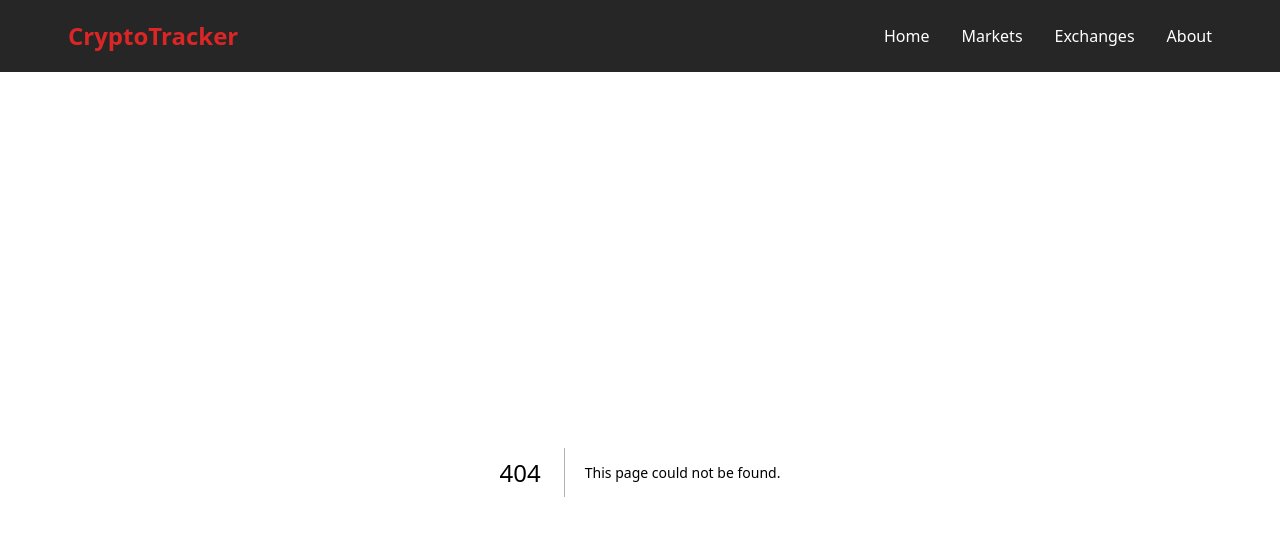
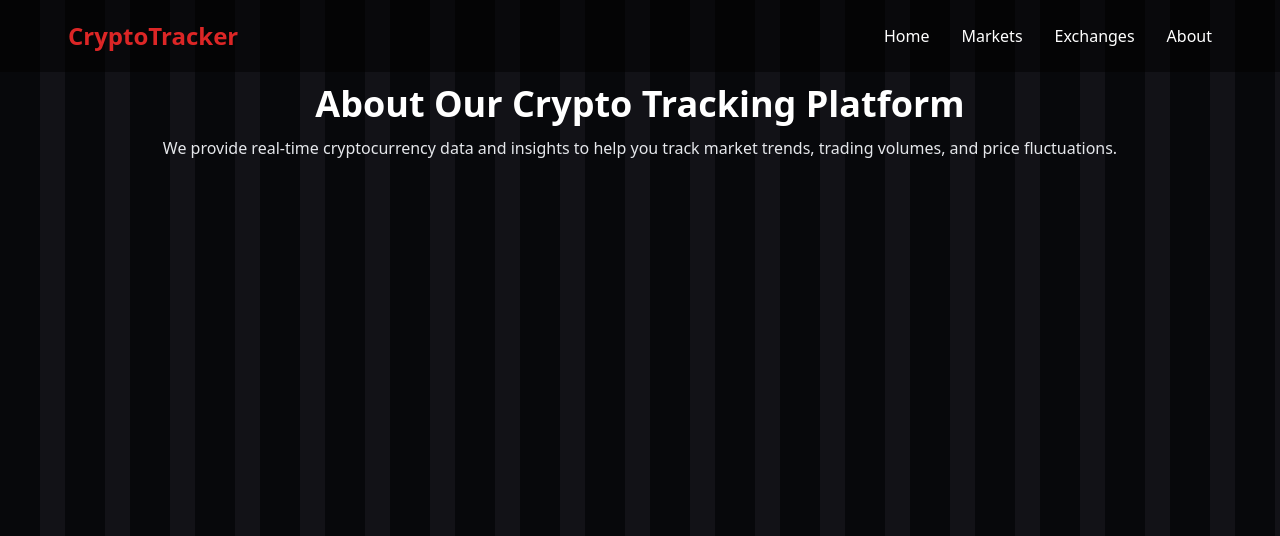
Before and after one commit to khachatryanhovhannes/crypto-website, a Next.js app: page /about in a window 1280 px wide. Before the commit this address had no page. Shown: the top 536 px of the page. Built offline with nearby package versions, Linux system fonts and the light colour scheme.

Commit message:
develop: Adding About page title and subtitle

```diff
--- /dev/null
+++ b/app/about/page.tsx
@@ -0,0 +1,13 @@
+import { PageHeading } from "@/components/global";
+
+export default function About() {
+  return (
+    <main className="lg:px-12 md:px-6 px-3 bg-black bg-opacity-70 min-h-screen">
+      <PageHeading
+        title="About Our Crypto Tracking Platform"
+        subtitle="We provide real-time cryptocurrency data and insights to help you track market trends, trading volumes, and price fluctuations."
+      />
+
+    </main>
+  );
+}
```
